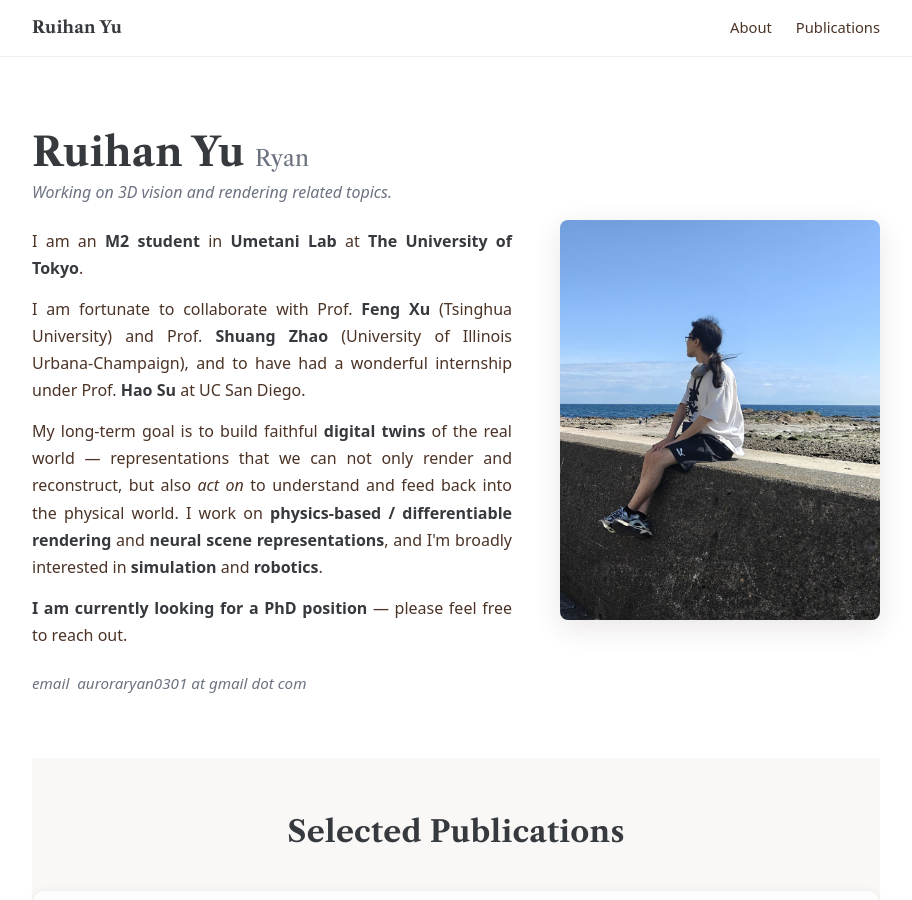
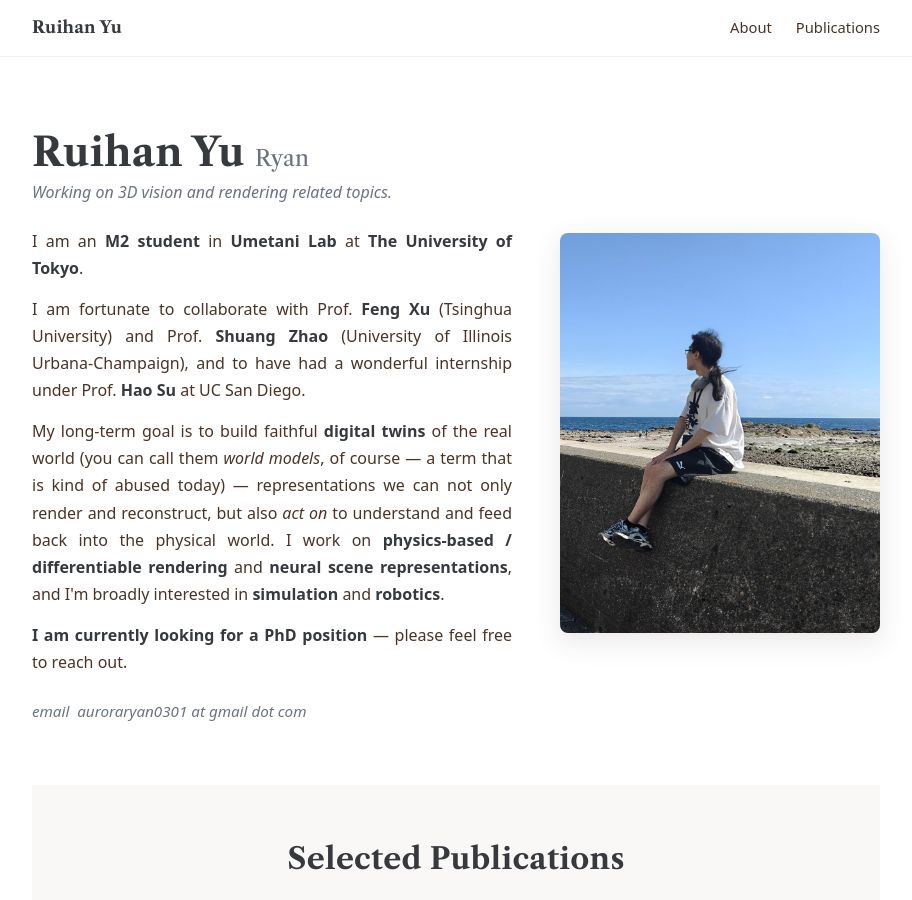
Before and after one commit to AuroraRyan0301/AuroraRyan0301.github.io, a Jekyll site: the page built from _pages/about.md, in a window 1280 px wide and 900 px high. Shown: the whole window, without its empty margins (184-1096 px from the left). Built offline with Jekyll 4.4.1, drawn with Linux system fonts in a browser that asks for light colours.

Commit message:
Bio: parenthetical on "digital twins" vs the over-used "world model"

```diff
--- a/_pages/about.md
+++ b/_pages/about.md
@@ -31,9 +31,10 @@ redirect_from:
         </p>
         <p>
           My long-term goal is to build faithful <strong>digital twins</strong> of
-          the real world &mdash; representations that we can not only render and
-          reconstruct, but also <em>act on</em> to understand and feed back into
-          the physical world. I work on
+          the real world (you can call them <em>world models</em>, of course
+          &mdash; a term that is kind of abused today) &mdash; representations we
+          can not only render and reconstruct, but also <em>act on</em> to
+          understand and feed back into the physical world. I work on
           <strong>physics-based / differentiable rendering</strong> and
           <strong>neural scene representations</strong>, and I'm broadly interested
           in <strong>simulation</strong> and <strong>robotics</strong>.
```
